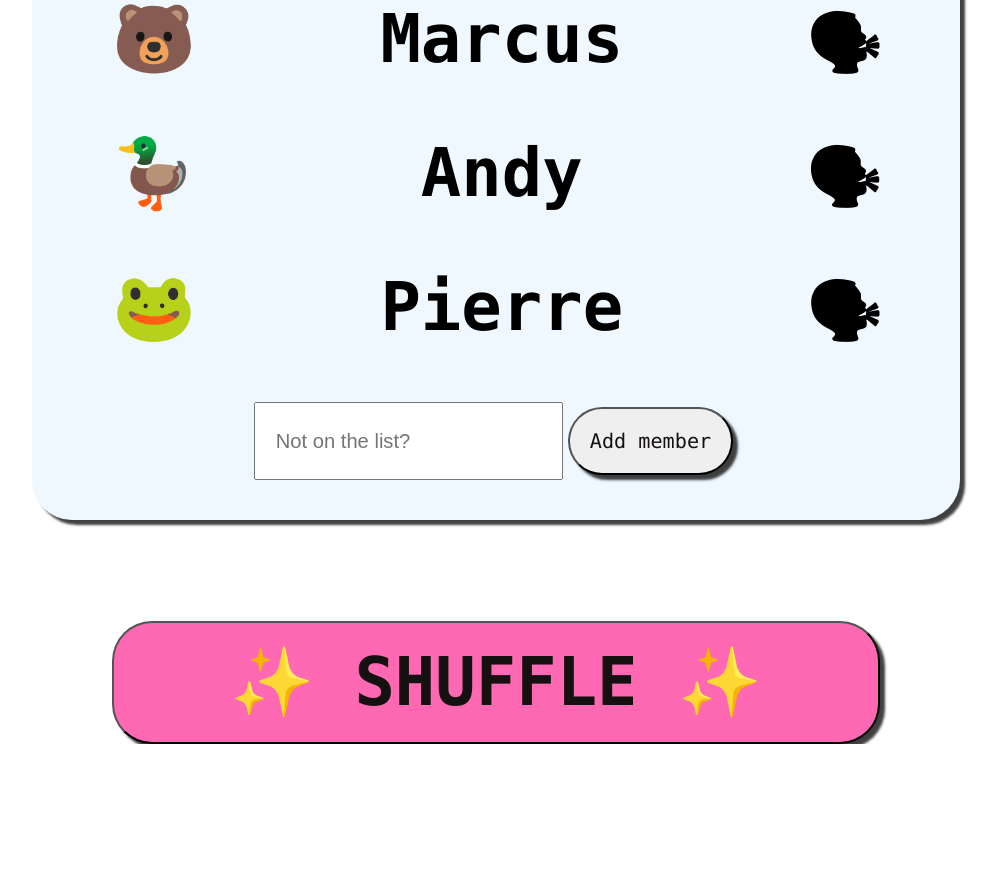
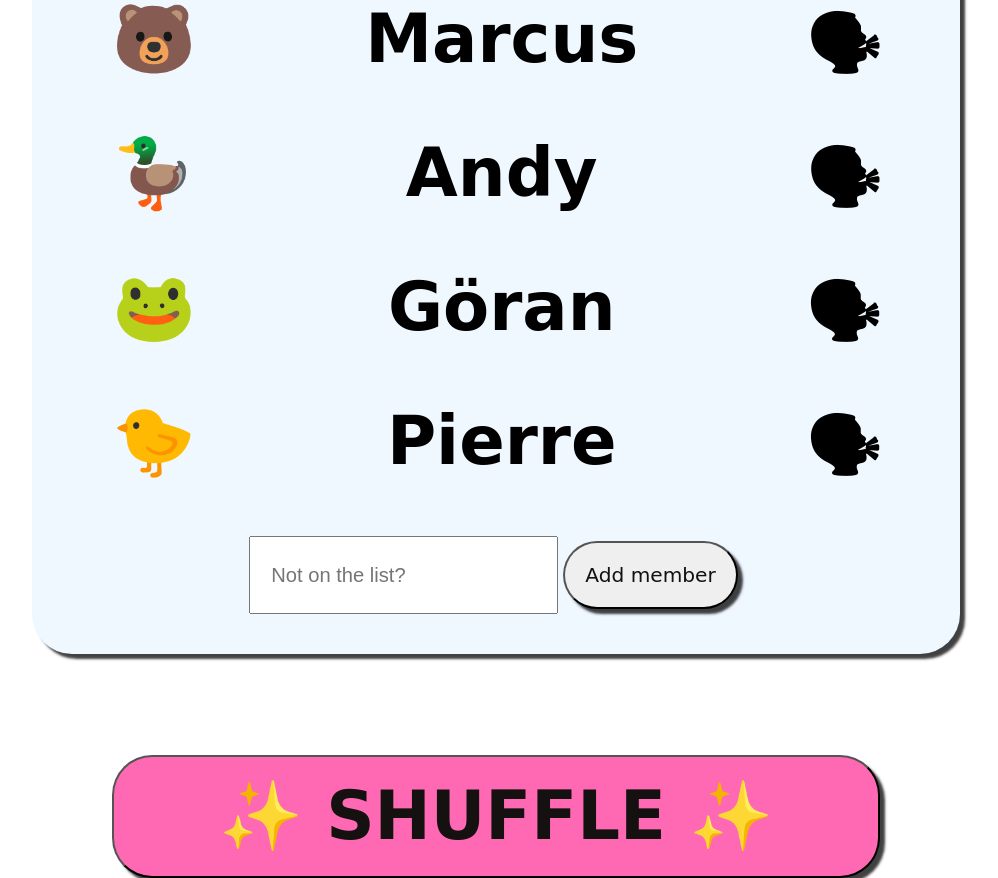
Before and after one commit to cahrsjo/StandupShuffle, a React (Create React App) app: page / in a window 1280 px wide. Shown: the part 1340-2218 px from the top of the page, without its empty margins (144-1142 px from the left). Before the commit the page ends 2084 px from the top, so only its background shows below. Built offline with nearby package versions, Linux system fonts and the light colour scheme.

Commit message:
Better font and new member

```diff
--- a/src/App.css
+++ b/src/App.css
@@ -26,8 +26,7 @@ li {
   margin-bottom: 20px;
   cursor: pointer;
   font-weight: 700;
-  font-family: source-code-pro, Menlo, Monaco, Consolas, 'Courier New',
-    monospace;
+  font-family: "Comic Sans MS", "Comic Sans", cursive;
     font-size: 0.7em;
 }
 
@@ -60,8 +59,7 @@ form {
   font-size: 0.7em;
   outline: none;
   box-shadow: 5px 5px 2.5px 0px rgb(0 0 0 / 75%);
-  font-family: source-code-pro, Menlo, Monaco, Consolas, 'Courier New',
-    monospace;
+  font-family: "Comic Sans MS", "Comic Sans", cursive;
 }
 
 .PrimaryButton.selected {
@@ -79,8 +77,7 @@ form {
   font-size: 0.3em;
   outline: none;
   box-shadow: 5px 5px 2.5px 0px rgb(0 0 0 / 75%);
-  font-family: source-code-pro, Menlo, Monaco, Consolas, 'Courier New',
-    monospace;
+  font-family: "Comic Sans MS", "Comic Sans", cursive;
 }
 
 .Member {
--- a/src/StandupContainer.js
+++ b/src/StandupContainer.js
@@ -44,6 +44,7 @@ function StandupContainer() {
         { name: "Marcio", done: false },
         { name: "Marcus", done: false },
         { name: "Andy", done: false },
+        { name: "Göran", done: false },
         { name: "Pierre", done: false },
       ];
       localStorage.setItem("yoloMembers", JSON.stringify(yolo));
@@ -67,6 +68,7 @@ function StandupContainer() {
         { name: "Marcio", done: false },
         { name: "Marcus", done: false },
         { name: "Andy", done: false },
+        { name: "Göran", done: false },
         { name: "Pierre", done: false },
       ];
       localStorage.setItem("champsMembers", JSON.stringify(champs));
@@ -91,6 +93,8 @@ function StandupContainer() {
         { name: "Marcio", done: false },
         { name: "Marcus", done: false },
         { name: "Harry", done: false },
+        { name: "Andy", done: false },
+        { name: "Göran", done: false },
         { name: "Pierre", done: false },
       ];
       localStorage.setItem("unityMembers", JSON.stringify(unity));
```
